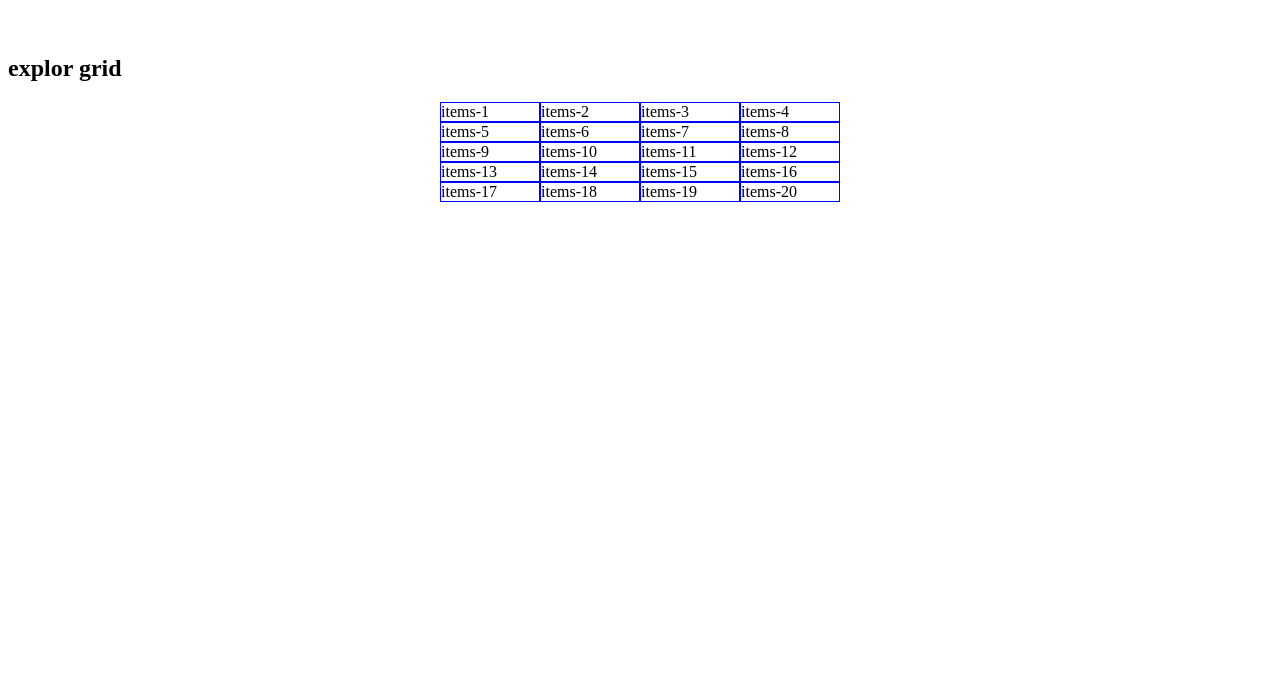
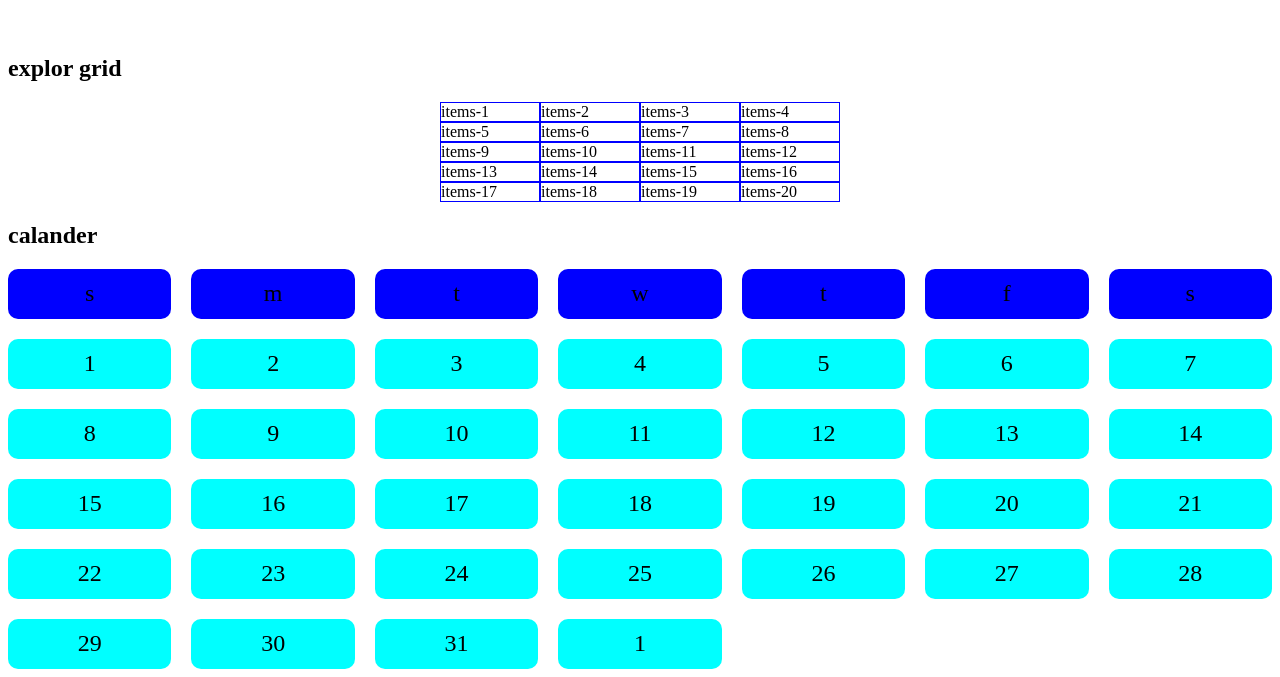
Before and after one commit to nayeem2k6/web-site-1, a plain HTML site: page index.html in a window 1280 px wide. Shown: the part 711-1388 px from the top of the page. Before the commit the page ends 921 px from the top, so only its background shows below. Drawn offline with Linux system fonts and the light colour scheme.

Commit message:
calander add

```diff
--- a/index.html
+++ b/index.html
@@ -50,6 +50,51 @@
             <div class="items">items-19</div>
             <div class="items">items-20</div>
         </div>
+        <section class="section-2">
+            <h2>calander</h2>
+            <div class="clander">
+                <div class="day">s</div>
+                <div class="day">m</div>
+                <div class="day">t</div>
+                <div class="day">w</div>
+                <div class="day">t</div>
+                <div class="day">f</div>
+                <div class="day">s</div>
+                <div class="date">1</div>
+                <div class="date">2</div>
+                <div class="date">3</div>
+                <div class="date">4</div>
+                <div class="date">5</div>
+                <div class="date">6</div>
+                <div class="date">7</div>
+                <div class="date">8</div>
+                <div class="date">9</div>
+                <div class="date">10</div>
+                <div class="date">11</div>
+                <div class="date">12</div>
+                <div class="date">13</div>
+                <div class="date">14</div>
+                <div class="date">15</div>
+                <div class="date">16</div>
+                <div class="date">17</div>
+                <div class="date">18</div>
+                <div class="date">19</div>
+                <div class="date">20</div>
+                <div class="date">21</div>
+                <div class="date">22</div>
+                <div class="date">23</div>
+                <div class="date">24</div>
+                <div class="date">25</div>
+                <div class="date">26</div>
+                <div class="date">27</div>
+                <div class="date">28</div>
+                <div class="date">29</div>
+                <div class="date">30</div>
+                <div class="date">31</div>
+                <div class="date">1</div>
+            </div>
+
+        </section>
     </main>
     <footer>
 
--- a/style/index.css
+++ b/style/index.css
@@ -35,3 +35,28 @@
             grid-template-columns:repeat(4,100px);
             justify-content: center;
         }
+        .clander{
+            display: grid;
+            grid-template-columns: repeat(7,1fr);
+            row-gap: 20px;
+            column-gap: 20px;
+        }
+
+        .date{
+            background-color: aqua;
+            height: 50px;
+            border-radius: 10px;
+            display: flex;
+            justify-content: center;
+            align-items: center;
+            font-size:1.5em;
+        }
+        .day{
+            background-color: blue;
+            height: 50px;
+            border-radius: 10px;
+            display: flex;
+            justify-content: center;
+            align-items: center;
+            font-size:1.5em;
+        }
```
